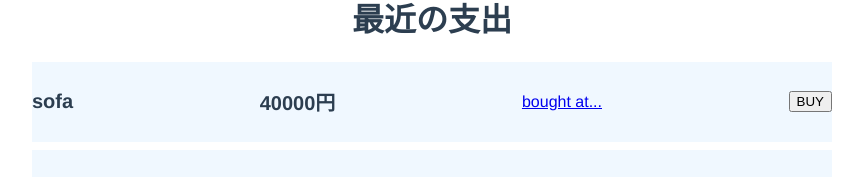
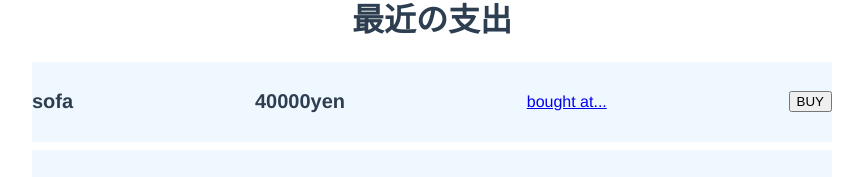
Before and after one commit to hosokawa-y/vue-sample, a Vue app: page / in a window 1280 px wide. Shown: the part 219-396 px from the top of the page, without its empty margins (208-1071 px from the left). Built offline with nearby package versions, Linux system fonts and the light colour scheme.

Commit message:
computedを使う

```diff
--- a/src/components/Payment.vue
+++ b/src/components/Payment.vue
@@ -1,5 +1,5 @@
 <script setup lang="ts">
-import { ref, reactive } from 'vue'
+import { ref, reactive, computed } from 'vue'
 
 // itemName1の値が変わったらtemplateを読みなおしてほしいのでrefを使う
 const itemName1 = ref<string>('Desk')
@@ -31,6 +31,20 @@
     item1.name = ''
     item1.price = 0
 }
+
+const budget = 50000
+
+// 何らかの条件を元に値を生成するときはcomputedを使う
+const priceLabel = computed(() => {
+    if (item1.price > budget * 2) {
+        return 'toooo expensive'
+    } else if (item1.price > budget) {
+        return 'to expensive'
+    }
+    else {
+        return item1.price + 'yen'
+    }
+})
 </script>
 
 <template>
@@ -40,12 +54,13 @@
         <!-- inputに入力するとitem1.nameの値を変える &  item1.nameの値が変わるとinputに表示される内容も変わる-->
         <input v-model="item1.name" />
         <!-- <input v-on:input="input" v-bind:value="item1.name"/> -->
-        <input v-on:input="inputPrice" v-bind:value="item1.price"/>
+        <input v-on:input="inputPrice" v-bind:value="item1.price" />
         <button v-on:click="clear">Clear</button>
         <h1>最近の支出</h1>
         <div class="payment">
             <label>{{ item1.name }}</label>
-            <label>{{ item1.price }}円</label>
+            <label>{{ priceLabel }} </label>
+            <!-- <label>{{ item1.price }}円</label> -->
             <!-- v-bind  でscript内に書かれた変数を呼び出す-->
             <a v-bind:href="url1">bought at...</a>
             <!-- v-on  でscript内に書かれた関数を呼び出す-->
```
